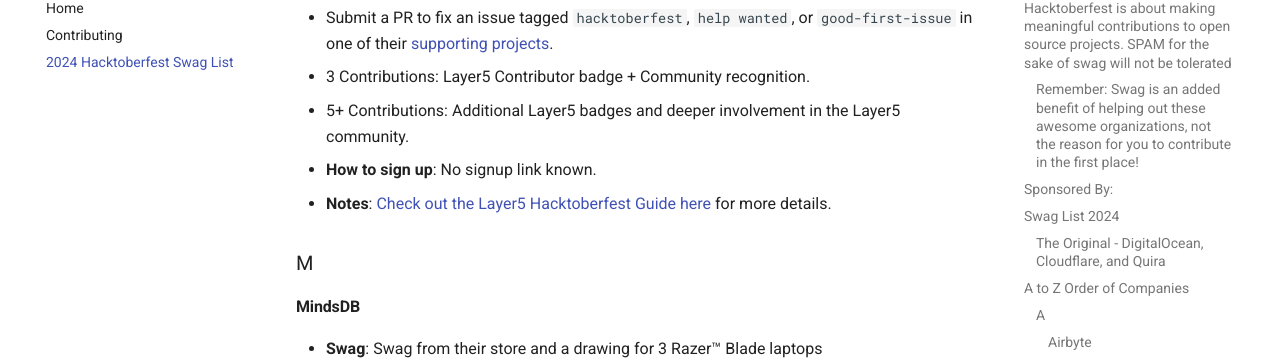
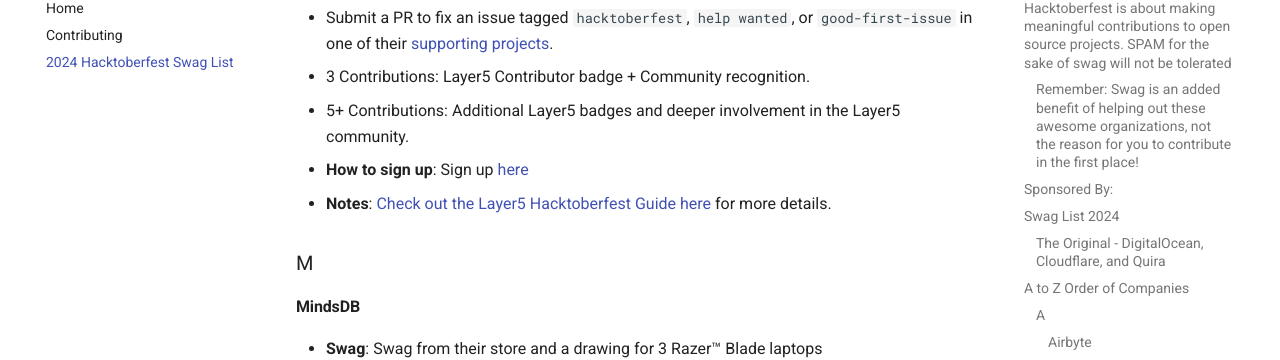
Before and after one commit to crweiner/hacktoberfest-swag-list, an MkDocs documentation site: the page built from docs/list.md, in a window 1280 px wide and 900 px high, scrolled down 11188 px. Shown: the part 100-460 px from the top of the window. Built offline with MkDocs 1.6.1 and Material for MkDocs 9.7.7, drawn with Linux system fonts in a browser that asks for light colours; plug-ins that fetch from the network failed and are left out; comment, search, counter and statistics services are not loaded.

```diff
--- a/docs/list.md
+++ b/docs/list.md
@@ -348,7 +348,7 @@
   - Submit a PR to fix an issue tagged `hacktoberfest`, `help wanted`, or `good-first-issue` in one of their [supporting projects](https://github.com/layer5io).
   - 3 Contributions: Layer5 Contributor badge + Community recognition.
   - 5+ Contributions: Additional Layer5 badges and deeper involvement in the Layer5 community.
-- **How to sign up**: No signup link known.
+- **How to sign up**: Sign up [here](https://meshery.layer5.io/registration?flow=044992ae-1e93-43a7-8868-3d616672a8be)
 - **Notes**: [Check out the Layer5 Hacktoberfest Guide here](https://layer5.io/community/hacktoberfest) for more details.
 
 ### M
```
